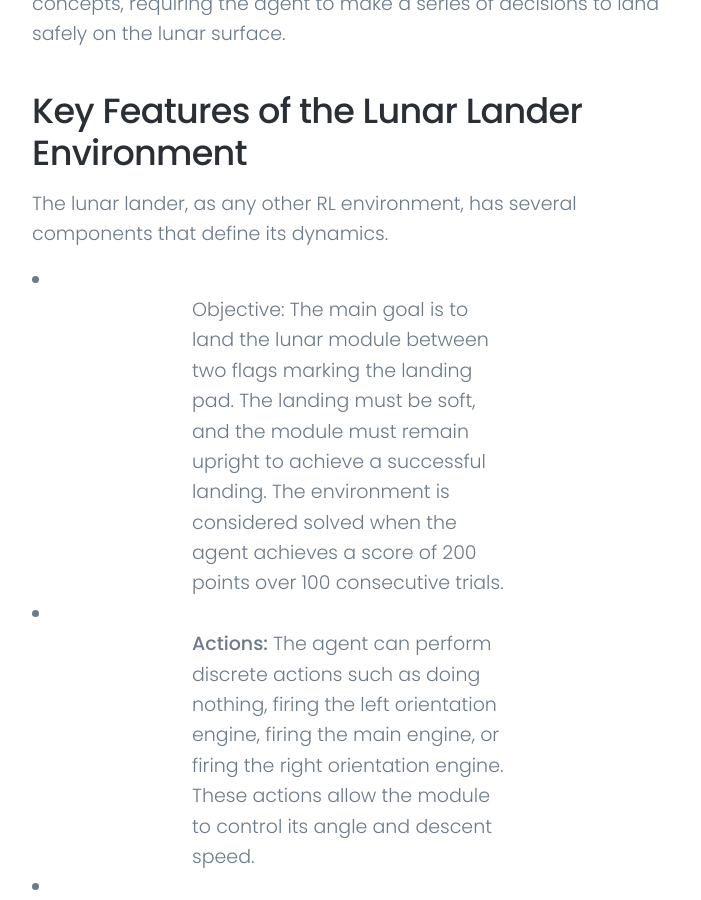
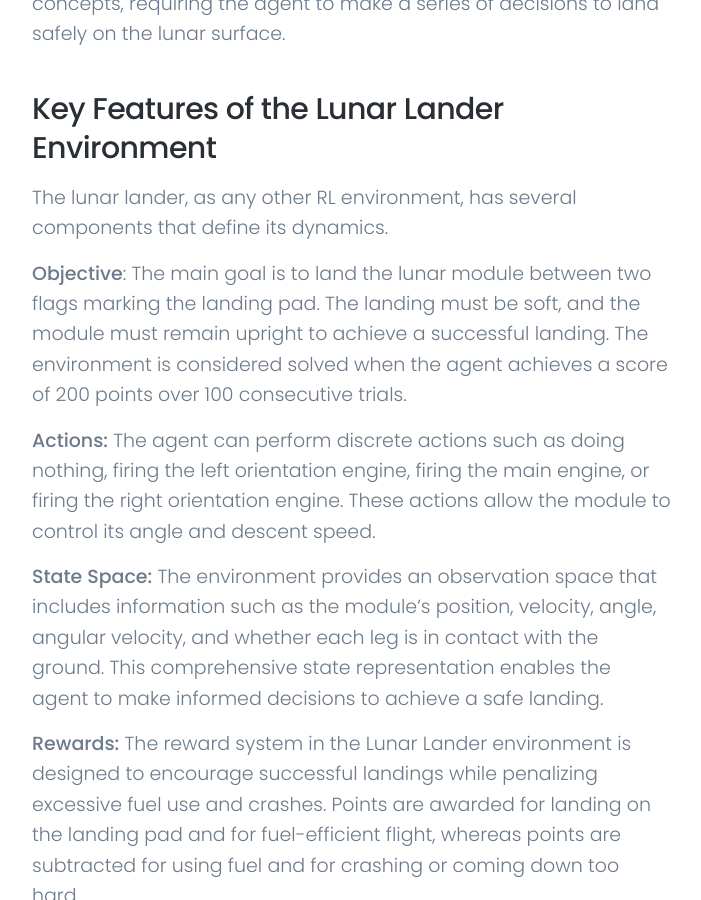
Before and after one commit to MiguelSolisSegura/MiguelSolisSegura.github.io, a Jekyll site: the page built from _projects/2024-02-26-lunar-lander.md, in a window 1280 px wide and 900 px high, scrolled down 1832 px. Shown: the whole window, without its empty margins (288-989 px from the left). Built offline with Jekyll 4.4.1, drawn with Linux system fonts in a browser that asks for light colours; nearby versions of some CDN libraries; some of the changed lines change nothing that is shown.

Commit message:
Removing bullets

```diff
--- a/_projects/2024-02-26-lunar-lander.md
+++ b/_projects/2024-02-26-lunar-lander.md
@@ -28,17 +28,17 @@ In the current project I embarked on an exploratory journey into the fascinating
 ## Process and Development:
 The development of the current project began with a foundational study of reinforcement learning principles, focusing on understanding how agents learn from interactions within an environment to achieve specific goals. The Gymnasium's lunar lander environment served as a perfect sandbox for applying these concepts, requiring the agent to make a series of decisions to land safely on the lunar surface.
 
-## Key Features of the Lunar Lander Environment
+### Key Features of the Lunar Lander Environment
 
 The lunar lander, as any other RL environment, has several components that define its dynamics.
 
-- Objective: The main goal is to land the lunar module between two flags marking the landing pad. The landing must be soft, and the module must remain upright to achieve a successful landing. The environment is considered solved when the agent achieves a score of 200 points over 100 consecutive trials.
+**Objective**: The main goal is to land the lunar module between two flags marking the landing pad. The landing must be soft, and the module must remain upright to achieve a successful landing. The environment is considered solved when the agent achieves a score of 200 points over 100 consecutive trials.
 
-- **Actions:** The agent can perform discrete actions such as doing nothing, firing the left orientation engine, firing the main engine, or firing the right orientation engine. These actions allow the module to control its angle and descent speed.
+**Actions:** The agent can perform discrete actions such as doing nothing, firing the left orientation engine, firing the main engine, or firing the right orientation engine. These actions allow the module to control its angle and descent speed.
 
-- **State Space:** The environment provides an observation space that includes information such as the module's position, velocity, angle, angular velocity, and whether each leg is in contact with the ground. This comprehensive state representation enables the agent to make informed decisions to achieve a safe landing.
+**State Space:** The environment provides an observation space that includes information such as the module's position, velocity, angle, angular velocity, and whether each leg is in contact with the ground. This comprehensive state representation enables the agent to make informed decisions to achieve a safe landing.
 
-- **Rewards:** The reward system in the Lunar Lander environment is designed to encourage successful landings while penalizing excessive fuel use and crashes. Points are awarded for landing on the landing pad and for fuel-efficient flight, whereas points are subtracted for using fuel and for crashing or coming down too hard.
+**Rewards:** The reward system in the Lunar Lander environment is designed to encourage successful landings while penalizing excessive fuel use and crashes. Points are awarded for landing on the landing pad and for fuel-efficient flight, whereas points are subtracted for using fuel and for crashing or coming down too hard.
 
 ### Stable Baselines 3
 
```
